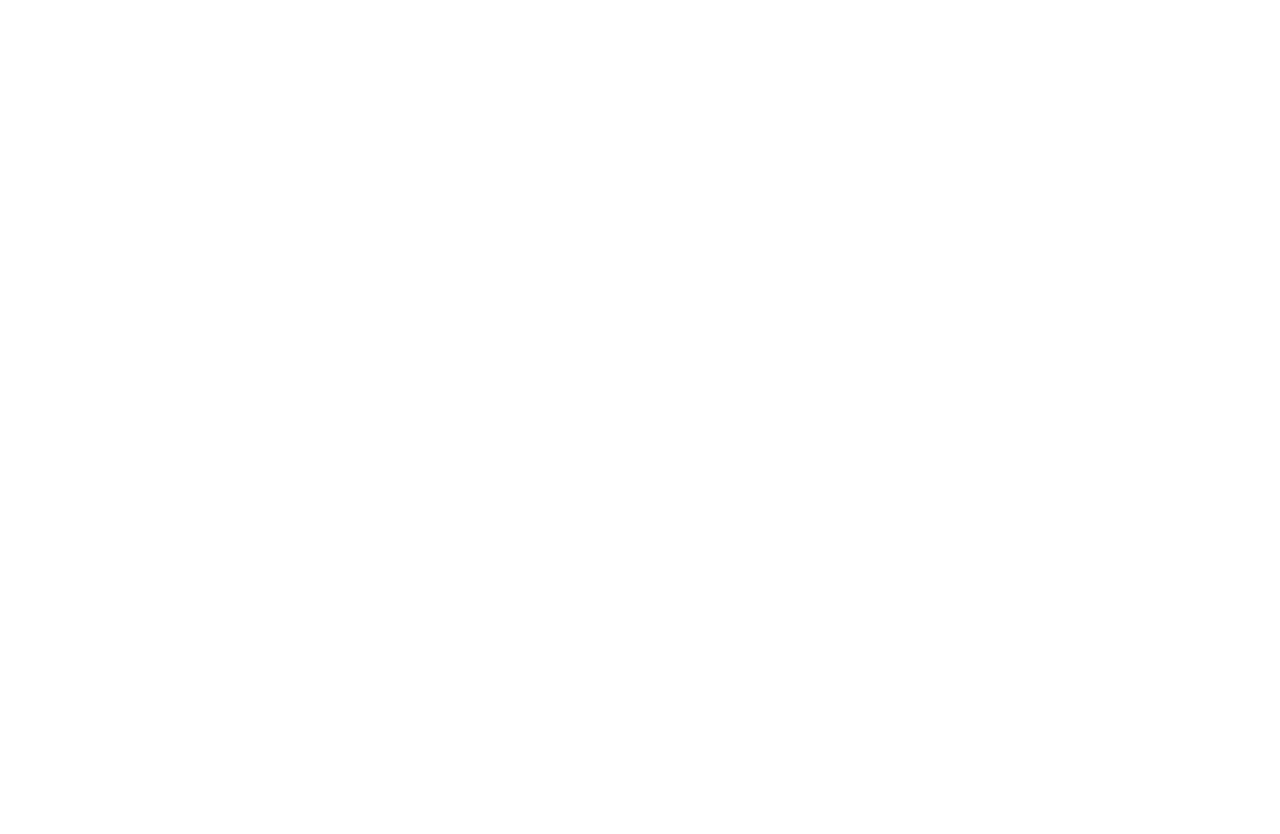
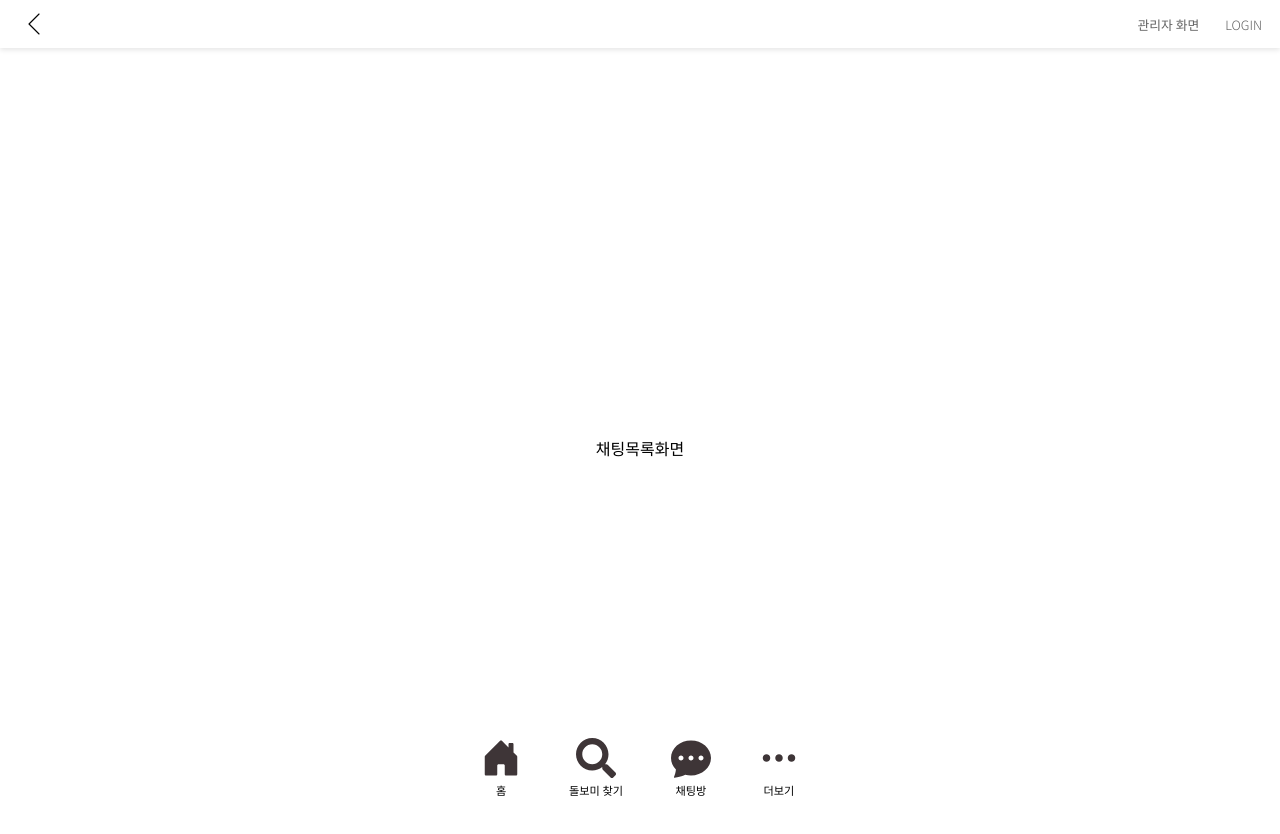
Before and after one commit to yerimi00/GovTech_FE, a React (Vite) app in the folder bombom/: page /chatpage in a window 1280 px wide. Before the commit this address had no page. Shown: the top 834 px of the page. Before the commit the page ends 800 px from the top, so only its background shows below. Built offline with nearby package versions, Linux system fonts and the light colour scheme.

Commit message:
[ADD] chat, more 화면 추가

```diff
--- a/bombom/src/Router.jsx
+++ b/bombom/src/Router.jsx
@@ -28,6 +28,8 @@
 import DetailLowProtectorPage from "./pages/subpage/adminpage/all_lowprotectorok/DetailLowProtector";
 import NoticePage from "./pages/subpage/adminpage/all_notice/Notice";
 import DetailNoticePage from "./pages/subpage/adminpage/all_notice/DetailNotice";
+import ChatPage from "./pages/chatpage/chatpage";
+import MorePage from "./pages/morepage/morepage";
 
 const AppRouter = () => {
   return (
@@ -72,6 +74,8 @@
             <Route path="/detaillowprotectorpage" element={<DetailLowProtectorPage />} />
             <Route path="/noticepage" element={<NoticePage />} />
             <Route path="/detailnoticepage" element={<DetailNoticePage />} />
+            <Route path="/chatpage" element={<ChatPage />} />
+            <Route path="/morepage" element={<MorePage />} />
           </Route>
         </Routes>
       </Router>
--- a/bombom/src/components/footer/footer.jsx
+++ b/bombom/src/components/footer/footer.jsx
@@ -33,11 +33,11 @@
   };
 
   const handleChatClick = () => {
-    navigate("/chatting");
+    navigate("/chatpage");
   };
 
   const handleMoreClick = () => {
-    navigate("/more");
+    navigate("/morepage");
   };
 
   return (
--- /dev/null
+++ b/bombom/src/pages/chatpage/chatpage.jsx
@@ -0,0 +1,35 @@
+import React from 'react';
+import styled from 'styled-components';
+import CustomRow from '../../components/container/CustomRow';
+import CustomFont from '../../components/container/CustomFont';
+import CustomColumn from '../../components/container/CustomColumn';
+
+const ContainerCenter = styled.div`
+  display: flex;
+  flex-direction: column;
+  align-items: center;
+  width: 100%;
+  min-height: 100vh;
+`;
+
+const PageContainer = styled(ContainerCenter)`
+  width: 100%;
+  display: flex;
+  flex-direction: row;
+  justify-content: center;
+  position: relative;
+  background-color: white;
+  gap: 2rem;
+`;
+
+const ChatPage = () => {
+    return (
+        <ContainerCenter>
+            <PageContainer>
+                채팅목록화면
+            </PageContainer>
+        </ContainerCenter>
+    );
+};
+
+export default ChatPage;
--- /dev/null
+++ b/bombom/src/pages/morepage/morepage.jsx
@@ -0,0 +1,35 @@
+import React from 'react';
+import styled from 'styled-components';
+import CustomRow from '../../components/container/CustomRow';
+import CustomFont from '../../components/container/CustomFont';
+import CustomColumn from '../../components/container/CustomColumn';
+
+const ContainerCenter = styled.div`
+  display: flex;
+  flex-direction: column;
+  align-items: center;
+  width: 100%;
+  min-height: 100vh;
+`;
+
+const PageContainer = styled(ContainerCenter)`
+  width: 100%;
+  display: flex;
+  flex-direction: row;
+  justify-content: center;
+  position: relative;
+  background-color: white;
+  gap: 2rem;
+`;
+
+const MorePage = () => {
+    return (
+        <ContainerCenter>
+            <PageContainer>
+                더보기 화면
+            </PageContainer>
+        </ContainerCenter>
+    );
+};
+
+export default MorePage;
```
